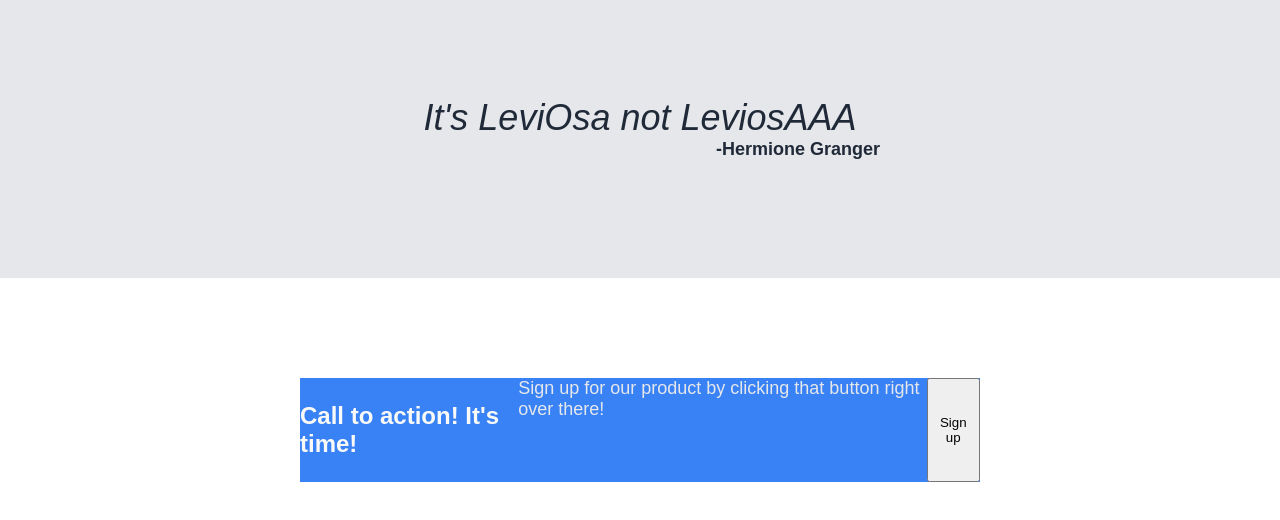
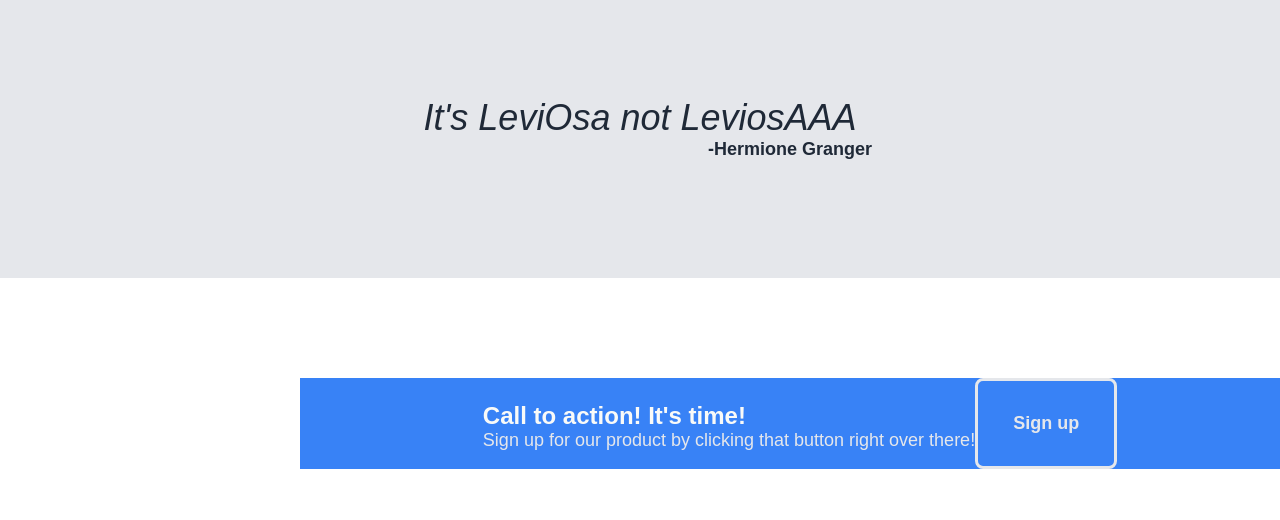
Before and after one commit to CrumpetCoding/odin-landing-page, a plain HTML site: page index.html in a window 1280 px wide. Shown: the part 824-1344 px from the top of the page. Drawn offline with Linux system fonts and the light colour scheme.

Commit message:
Added styles to action container and button

```diff
--- a/index.html
+++ b/index.html
@@ -57,10 +57,12 @@
             <h3>-Hermione Granger</h3>
         </div>
 
-        <div class="action-container">
-            <h3>Call to action! It's time!</h3>
-            <p>Sign up for our product by clicking that button right over there!</p>
-            <button>Sign up</button>
+        <div class="action">
+            <div class="action-text">
+                <h3>Call to action! It's time!</h3>
+                <p>Sign up for our product by clicking that button right over there!</p>
+            </div>
+            <button class="action-button">Sign up</button>
         </div>
     </body>
 </html>
--- a/style.css
+++ b/style.css
@@ -109,8 +109,7 @@ img {
 .quote-container {
     display: flex;
     flex-direction: column;
-    justify-content: center;
-    align-content: flex-end;
+    align-items: center;
     padding: 100px 300px;
     background-color: #E5E7EB;
 }
@@ -121,30 +120,48 @@ img {
     font-style: italic;
     color: #1f2937;
     margin-bottom: 0px;
-    text-align: center;
 }
 
 .quote-container h3 {
-    text-align: end;
+    padding-left: 400px;
     margin-top: 0px;
     font-size: 18px;
     color: #1f2937;
     padding-right: 100px;
 }
 
-.action-container {
+.action {
     display: flex;
+    position: relative;
     justify-content: center;
     background-color: #3882F6;
-    margin: 100px 300px;
+    margin: 100px 300px 100px 300px;
+    width: 1000px;
 }
 
-.action-container h3 {
+.action-text h3 {
     color: #F9FAF8;
     font-size: 24px;
+    margin-bottom: 0px;
 }
 
-.action-container p {
+.action-text p {
     color: #E5E7EB;
+    font-size: 18px;
+}
 
+.action-button {
+    font-weight: bold;
+    font-size: 18px;
+    color: #E5E7EB;
+    background-color: #3882F6;
+    border: 3px solid;
+    padding: 8px 35px;
+    border-color: #E5E7EB;
+    border-radius: 8px;
 }
+
+.action-button:hover {
+    background: #E5E7EB;
+    color: #3882F6;
+}
```
